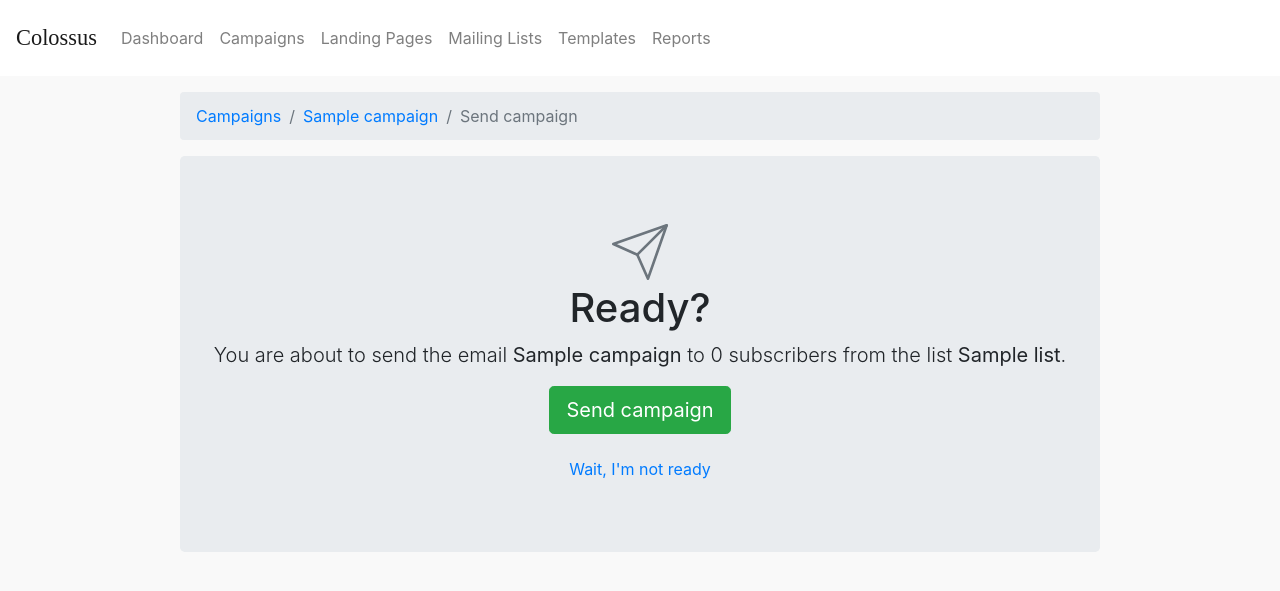
After one commit to vitorfs/colossus, a Django app: page /campaigns/1/send/ in a window 1280 px wide. The commit adds this page. Shown: the top 591 px of the page. Run offline with Django 3.2, Linux system fonts and the light colour scheme; tables that the repository leaves empty hold one stand-in row (values such as "Sample post"); parts of the project's set-up code (start-up, migrations or seed data) failed here and were passed over; some libraries are stand-ins or nearby versions; some web fonts are replaced.

Commit message:
Add send campaign views

```diff
--- a/colossus/campaigns/forms.py
+++ b/colossus/campaigns/forms.py
@@ -32,6 +32,6 @@ class CampaignTestEmailForm(forms.Form):
     class Meta:
         fields = ('email',)
 
-    def send(self, campaign):
-        email_address = self.cleaned_data.get('email')
-        send_campaign_email_test(campaign.email, email_address)
+    def send(self, email):
+        recipient_email = self.cleaned_data.get('email')
+        send_campaign_email_test(email, recipient_email)
--- a/colossus/campaigns/models.py
+++ b/colossus/campaigns/models.py
@@ -11,6 +11,7 @@ from colossus.lists.models import MailingList
 
 from . import constants
 from .markup import get_template_variables
+from .tasks import send_campaign_task
 
 
 class Campaign(models.Model):
@@ -63,6 +64,19 @@ class Campaign(models.Model):
             except Email.MultipleObjectsReturned:
                 self.__cached_email = self.emails.order_by('id').first()
         return self.__cached_email
+
+    def send(self):
+        send_campaign_task.delay(self.pk)
+        self.send_date = timezone.now()
+        self.status = constants.SENT
+        self.save()
+
+    def can_send(self):
+        for email in self.emails.all():
+            if not email.can_send():
+                return False
+        else:
+            return True
 
 
 class Email(models.Model):
@@ -117,6 +131,14 @@ class Email(models.Model):
             _checklist['plaintext'] = (self.content_text != '')
         return _checklist
 
+    def can_send(self):
+        checklist = self.checklist()
+        for value in checklist.values():
+            if not value:
+                return False
+        else:
+            return True
+
     def render(self, template_string, context_dict):
         template = Template(template_string)
         context = Context(context_dict)
--- /dev/null
+++ b/colossus/campaigns/templates/campaigns/send_campaign.html
@@ -0,0 +1,31 @@
+{% extends 'base.html' %}
+
+{% load crispy_forms_tags i18n %}
+
+{% block title %}{% trans 'Send campaign' %}{% endblock %}
+
+{% block content %}
+  <nav aria-label="breadcrumb">
+    <ol class="breadcrumb">
+      <li class="breadcrumb-item"><a href="{% url 'campaigns:campaigns' %}">{% trans 'Campaigns' %}</a></li>
+      <li class="breadcrumb-item"><a href="{% url 'campaigns:campaign_edit' campaign.pk %}">{{ campaign.name }}</a></li>
+      <li class="breadcrumb-item active" aria-current="page">{% trans 'Send campaign' %}</li>
+    </ol>
+  </nav>
+  <div class="jumbotron text-center">
+    <i data-feather="send" class="text-muted" width="64px" height="64px" stroke-width="1"></i>
+    <h1 class="display-">{% trans 'Ready?' %}</h1>
+    <p class="lead">
+      You are about to send the email <strong>{{ campaign.name }}</strong> to
+      {{ campaign.mailing_list.get_active_subscribers.count }} subscribers from the list
+      <strong>{{ campaign.mailing_list.name }}</strong>.
+    </p>
+    <p>
+      <form method="post">
+        {% csrf_token %}
+        <button class="btn btn-success btn-lg" type="submit" role="button">{% trans 'Send campaign' %}</button>
+      </form>
+    </p>
+    <a class="btn btn-link" href="{% url 'campaigns:campaign_edit' campaign.pk %}" role="button">{% trans "Wait, I'm not ready" %}</a>
+  </div>
+{% endblock %}
--- a/colossus/campaigns/urls.py
+++ b/colossus/campaigns/urls.py
@@ -18,4 +18,6 @@ urlpatterns = [
     path('<int:pk>/edit/plain-text/', views.CampaignEditPlainTextContentView.as_view(), name='campaign_edit_plain_text_content'),
     path('<int:pk>/edit/test-email/', views.campaign_test_email, name='campaign_test_email'),
     path('<int:pk>/edit/preview-email/', views.campaign_preview_email, name='campaign_preview_email'),
+    path('<int:pk>/send/', views.SendCampaignView.as_view(), name='send_campaign'),
+    path('<int:pk>/send/done/', views.SendCampaignCompleteView.as_view(), name='send_campaign_complete'),
 ]
--- a/colossus/campaigns/views.py
+++ b/colossus/campaigns/views.py
@@ -1,14 +1,14 @@
-from smtplib import SMTPException
-
-from django.views.generic import CreateView, ListView, DetailView, UpdateView, FormView, TemplateView
+from django.views.generic import CreateView, ListView, DetailView, UpdateView, FormView, TemplateView, View
 from django.shortcuts import get_object_or_404, redirect, render
 from django.urls import reverse
 from django.http import JsonResponse, HttpResponse
 from django.template.loader import render_to_string
 
+from .api import get_test_email_context
 from .models import Campaign, Email
 from .mixins import CampaignMixin
 from .forms import DesignEmailForm, PlainTextEmailForm, CampaignTestEmailForm
+from .tasks import send_campaign_task
 
 
 class CampaignListView(CampaignMixin, ListView):
@@ -92,11 +92,7 @@ def campaign_test_email(request, pk):
     if request.method == 'POST':
         form = CampaignTestEmailForm(request.POST)
         if form.is_valid():
-            try:
-                form.send(campaign)
-            except SMTPException as err:
-                # log
-                pass
+            form.send(campaign.email)
             return redirect(campaign.get_absolute_url())
     else:
         form = CampaignTestEmailForm()
@@ -106,12 +102,31 @@ def campaign_test_email(request, pk):
         'form': form
     })
 
+
 def campaign_preview_email(request, pk):
     campaign = get_object_or_404(Campaign, pk=pk)
     if request.method == 'POST':
         campaign.email.content = request.POST.get('content')
-    html = campaign.email.render_html(subscriber=None)
+    test_context_dict = get_test_email_context()
+    html = campaign.email.render_html(test_context_dict)
     if 'application/json' in request.META.get('HTTP_ACCEPT'):
         return JsonResponse({'html': html})
     else:
         return HttpResponse(html)
+
+
+class SendCampaignView(CampaignMixin, View):
+    def get(self, request, pk):
+        campaign = get_object_or_404(Campaign, pk=pk)
+        return render(request, 'campaigns/send_campaign.html', {'campaign': campaign})
+
+    def post(self, request, pk):
+        campaign = get_object_or_404(Campaign, pk=pk)
+        campaign.send()
+        return redirect('campaigns:send_campaign_complete', pk=pk)
+
+
+class SendCampaignCompleteView(CampaignMixin, DetailView):
+    model = Campaign
+    context_object_name = 'campaign'
+    template_name = 'campaigns/send_campaign_done.html'
--- a/colossus/settings.py
+++ b/colossus/settings.py
@@ -7,6 +7,12 @@ from decouple import config, Csv
 import dj_database_url
 
 BASE_DIR = os.path.dirname(os.path.dirname(os.path.abspath(__file__)))
+
+ADMINS = (
+    ('Vitor Freitas', 'vitorfs@gmail.com'),
+)
+
+MANAGERS = ADMINS
 
 SECRET_KEY = config('SECRET_KEY', default=string.ascii_letters)
 
```
Also changed, not shown: colossus/campaigns/api.py (+9 -4 lines), colossus/campaigns/tasks.py (+9 -3 lines), colossus/campaigns/templates/campaigns/campaign_edit.html (+8 -3 lines), colossus/campaigns/templates/campaigns/send_campaign_done.html (added, +13 -0 lines), colossus/subscribers/models.py (+4 -3 lines), 1 other file.
